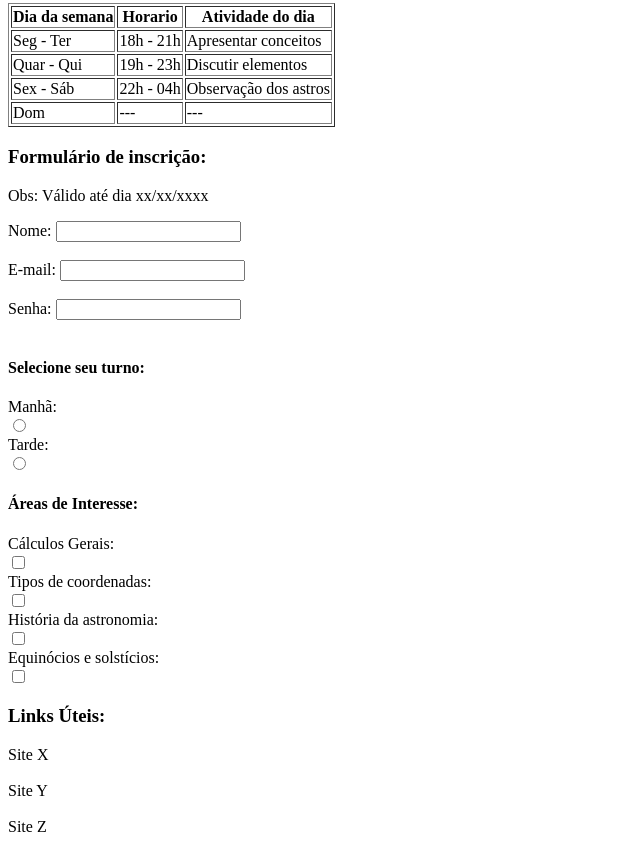
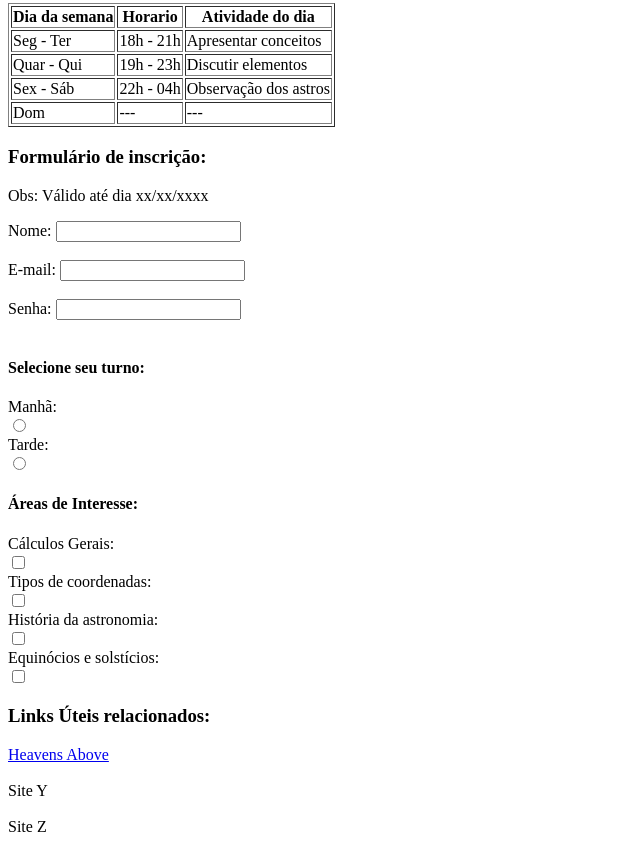
Before and after one commit to ArthurTrindade09/DesenWebI_AtividadePratica, a plain HTML site: page index.html in a window 1280 px wide. Shown: the part 402-1264 px from the top of the page, without its empty margins (0-640 px from the left). Drawn offline with Linux system fonts and the light colour scheme.

Commit message:
Enhance index.html with external links and structure
Added useful external links related to astronomy and improved HTML structure.

```diff
--- a/index.html
+++ b/index.html
@@ -4,8 +4,8 @@
     <!-- Título da página -->
     <head>
         <title>Inscricao-Oficina</title>
+
     </head>
-
     <!-- 01. Titulo pequeno apresentando a oficina -->
     <body>
         <h1>Observação do céu e Astronomia de posição</h1>
@@ -14,9 +14,7 @@
         <section>
             <figure>
                 <img src="https://encrypted-tbn0.gstatic.com/images?q=tbn:ANd9GcQ5ko0glY2I0F6MpXM9u9YXCtVPdTxwHKqolHRDfsOthA&s=10" alt="Esfera Celeste" width="150">
-
                 <figcaption>Representação da esfera Celeste </figcaption>
-
             </figure>
         </section>
 
@@ -78,21 +76,19 @@
             <form action="/enviar_dados" method="post">
                 <!-- Nome -->
                 <label for="nome">Nome: </label>
-
                 <input type="text" id="nome" name="nome" required><br><br>
 
                 <!-- Email -->
                 <label for="email">E-mail:</label>
-
                 <input type="email" id="email" name="email" required><br><br>
 
                 <!-- Senha -->
                 <label for="senha">Senha:</label>
-
                 <input type="password" id="senha" name="senha" required><br><br>
 
                 <!-- Turno -->
-                 <h4>Selecione seu turno:</h4>
+                <h4>Selecione seu turno:</h4>
+
                 <label for="turno">Manhã:</label><br>
                 <input type="radio" id="turno" name="turno1" required><br>
                 <label for="turno">Tarde:</label><br>
@@ -102,19 +98,15 @@
                 <h4>Áreas de Interesse:</h4>
 
                 <label for="interest_areas">Cálculos Gerais:</label><br>
-
                 <input type="checkbox" id="interest_areas" name="areas_de_interesse" required><br>
 
-                 <label for="interest_areas1">Tipos de coordenadas:</label><br>
-
+                <label for="interest_areas1">Tipos de coordenadas:</label><br>
                 <input type="checkbox" id="interest_areas1" name="areas_de_interesse" required><br>
 
-                 <label for="interest_areas2">História da astronomia:</label><br>
-
+                <label for="interest_areas2">História da astronomia:</label><br>
                 <input type="checkbox" id="interest_areas2" name="areas_de_interesse" required><br>
 
-                 <label for="interest_areas3">Equinócios e solstícios:</label><br>
-
+                <label for="interest_areas3">Equinócios e solstícios:</label><br>
                 <input type="checkbox" id="interest_areas3" name="areas_de_interesse" required><br>
 
                 <!-- Curso -->
@@ -144,8 +136,8 @@
 
     </body>
     <footer>
-        <h3>Links Úteis:</h3>
-        <a>Site X</a><br><br>
+        <h3>Links Úteis relacionados:</h3>
+        <a href="https://www.heavens-above.com/">Heavens Above</a><br><br>
         <a>Site Y</a><br><br>
         <a>Site Z</a><br><br>
     </footer>
```
